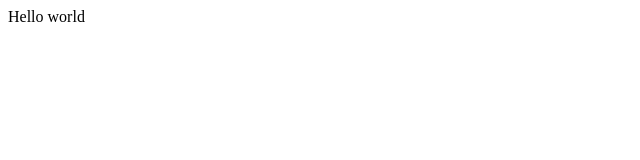
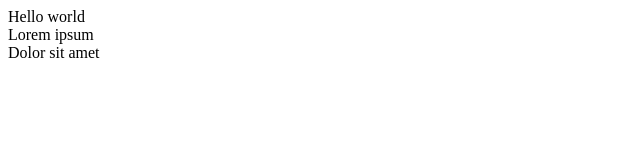
Before and after one commit to siggiarni/siggiarni.github.io, a plain HTML site: page index.html in a window 1280 px wide. Shown: the whole page, without its empty margins (0-640 px from the left). Drawn offline with Linux system fonts and the light colour scheme.

Commit message:
Add some stuff

```diff
--- a/index.html
+++ b/index.html
@@ -1,9 +1,17 @@
 <!doctype html>
-<html>
+<html lang="en">
 <head>
     <title>Hello world</title>
 </head>
 <body>
-    Hello world
+    <header>
+        Hello world
+    </header>
+    <main>
+        Lorem ipsum
+    </main>
+    <footer>
+        Dolor sit amet
+    </footer>
 </body>
 </html>
```
